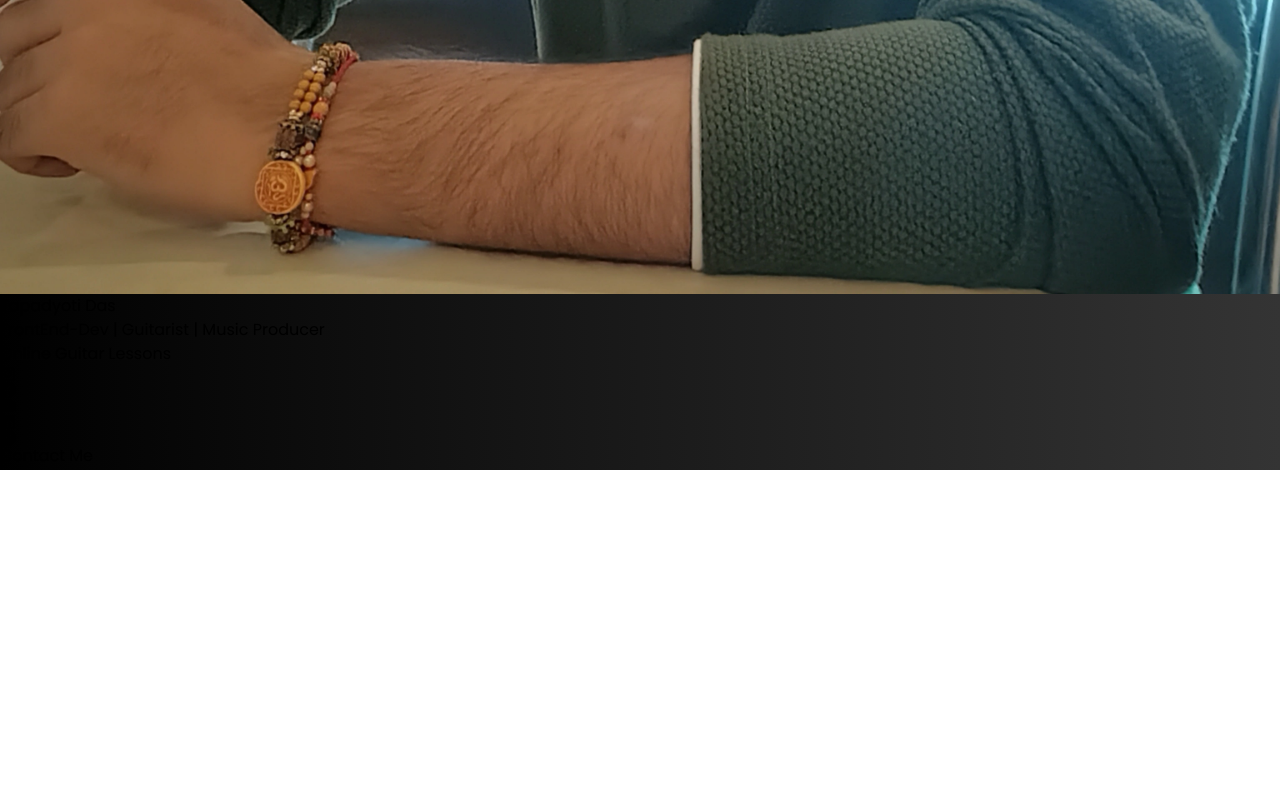
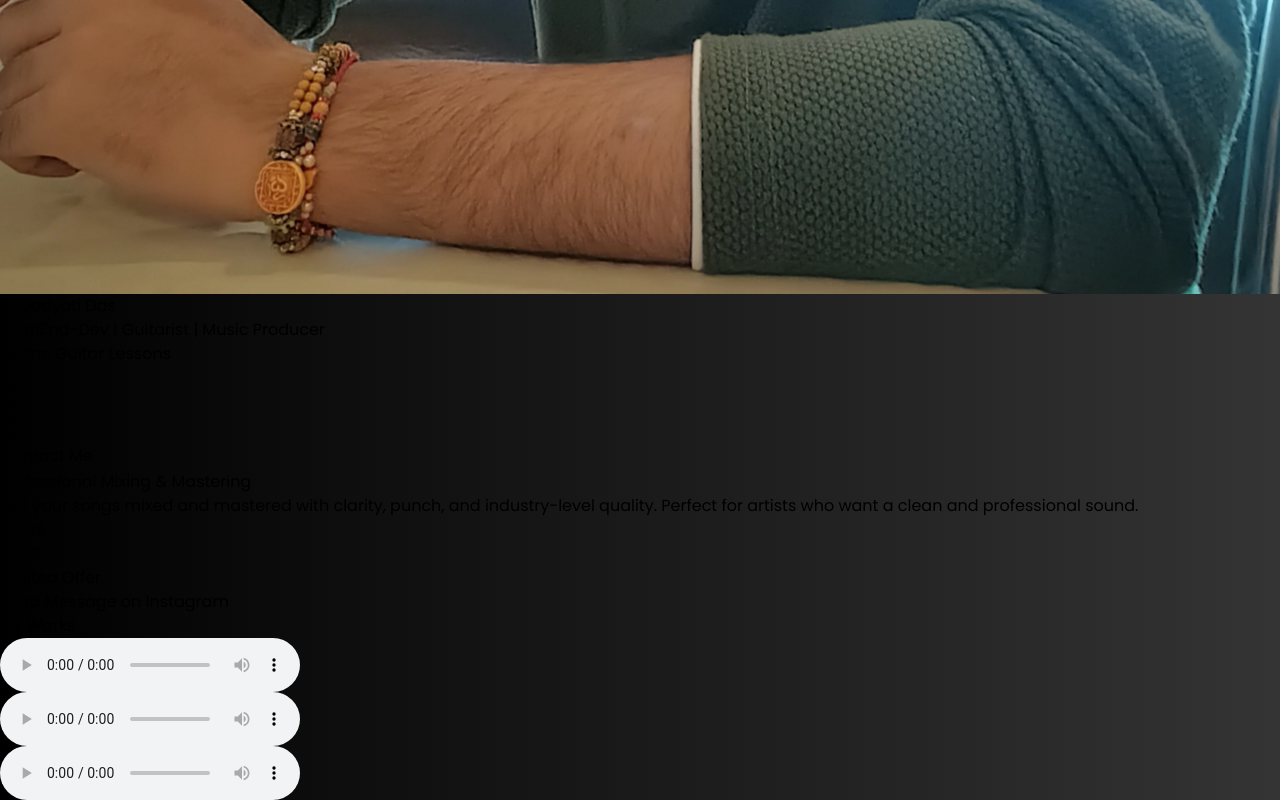
Before and after one commit to tapadyoti/tapadyotidas, a React (Vite) app: page / in a window 1280 px wide. Shown: the part 1010-1810 px from the top of the page. Before the commit the page ends 1480 px from the top, so only its background shows below. Built offline with nearby package versions, Linux system fonts and the light colour scheme.

Commit message:
Update Home.jsx

```diff
--- a/src/pages/Home.jsx
+++ b/src/pages/Home.jsx
@@ -59,6 +59,55 @@ const Home = () => {
           </button>
         </a>
       </section>
+      {/* Mixing Services Section */}
+<section className="mt-16 px-4 flex flex-col items-center text-center">
+
+  {/* Heading */}
+  <h2 className="text-2xl font-semibold mb-3">
+    Professional Mixing & Mastering
+  </h2>
+
+  <p className="text-sm text-gray-300 max-w-md mb-6">
+    Get your songs mixed and mastered with clarity, punch, and industry-level quality.
+    Perfect for artists who want a clean and professional sound.
+  </p>
+
+  {/* Price */}
+  <div className="bg-white text-black rounded-2xl px-6 py-4 mb-6 shadow-lg">
+    <p className="text-sm line-through text-gray-500">₹1499</p>
+    <h3 className="text-2xl font-bold">₹899</h3>
+    <p className="text-xs mt-1">Limited Offer</p>
+  </div>
+
+  {/* CTA Button */}
+  <a href="https://instagram.com/tapadyotidas" target="_blank">
+    <button className="bg-gradient-to-r from-purple-500 to-pink-500 px-6 py-3 rounded-3xl text-white font-medium hover:scale-105 transition duration-300">
+      Send Message on Instagram
+    </button>
+  </a>
+
+  {/* Works Section */}
+  <div className="mt-10 w-full max-w-lg">
+    <h3 className="text-lg font-semibold mb-4">My Works</h3>
+
+    <div className="flex flex-col gap-4">
+
+      <audio controls className="w-full rounded-lg">
+        <source src="/mix1.mp3" type="audio/mpeg" />
+      </audio>
+
+      <audio controls className="w-full rounded-lg">
+        <source src="/mix2.mp3" type="audio/mpeg" />
+      </audio>
+
+      <audio controls className="w-full rounded-lg">
+        <source src="/mix3.mp3" type="audio/mpeg" />
+      </audio>
+
+    </div>
+  </div>
+
+</section>
     </div>
   );
 };
```
